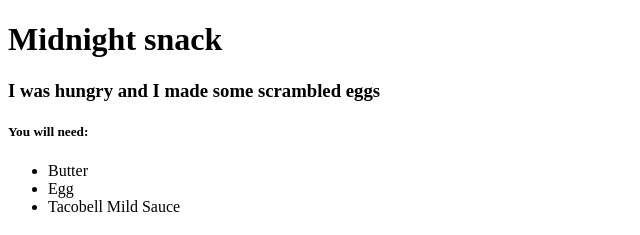
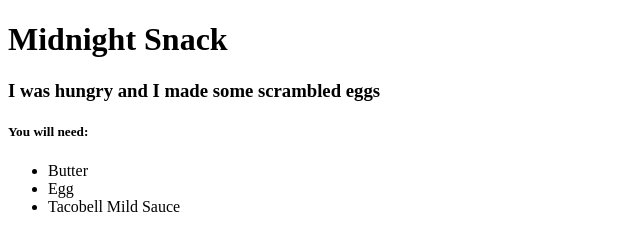
Before and after one commit to alisamute/webdesign1, a plain HTML site: page index.html in a window 1280 px wide. Shown: the top 235 px of the page, 0-640 px from the left. Drawn offline with Linux system fonts and the light colour scheme.

Commit message:
index.html

```diff
--- a/index.html
+++ b/index.html
@@ -9,7 +9,7 @@
 
 <body>
 
-     <h1> Midnight snack </h1>
+     <h1> Midnight Snack </h1>
      <h3> I was hungry and I made some scrambled eggs </h3>
 
      <h5> You will need: </h5>
```
